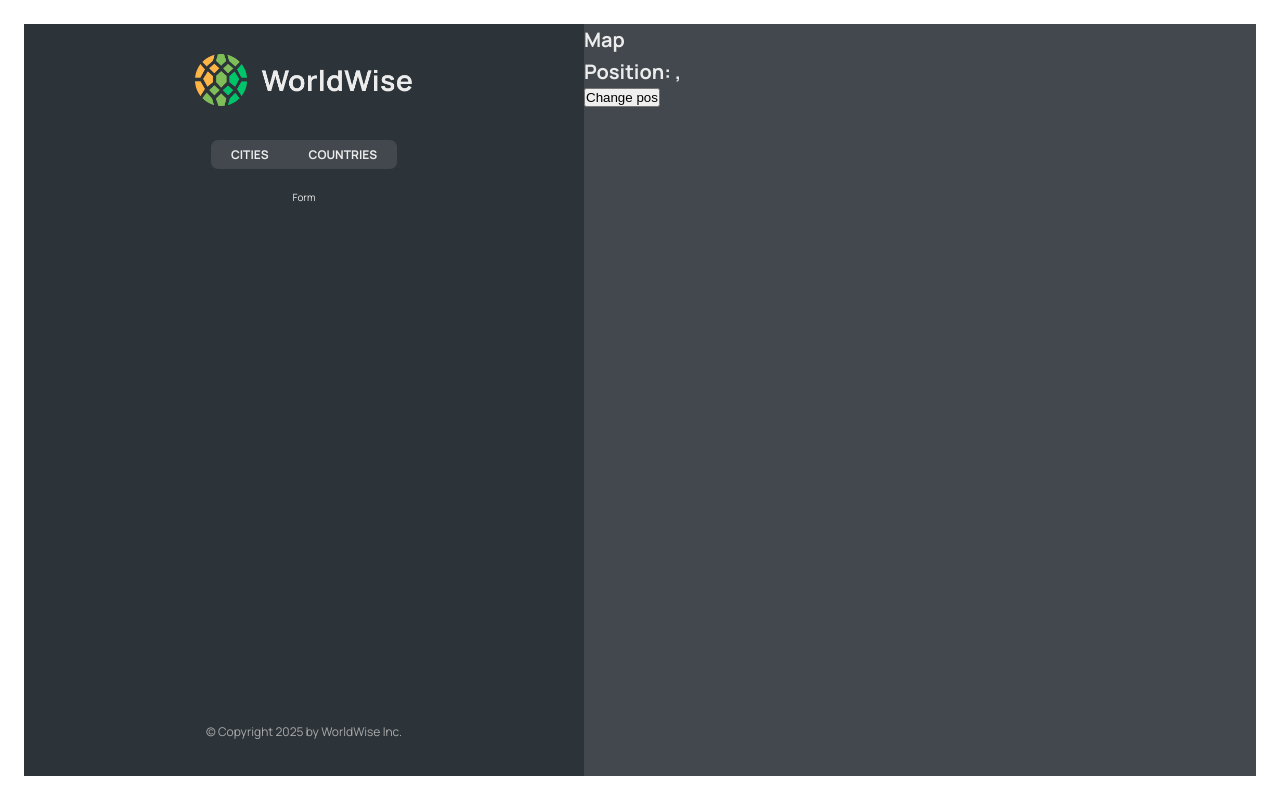
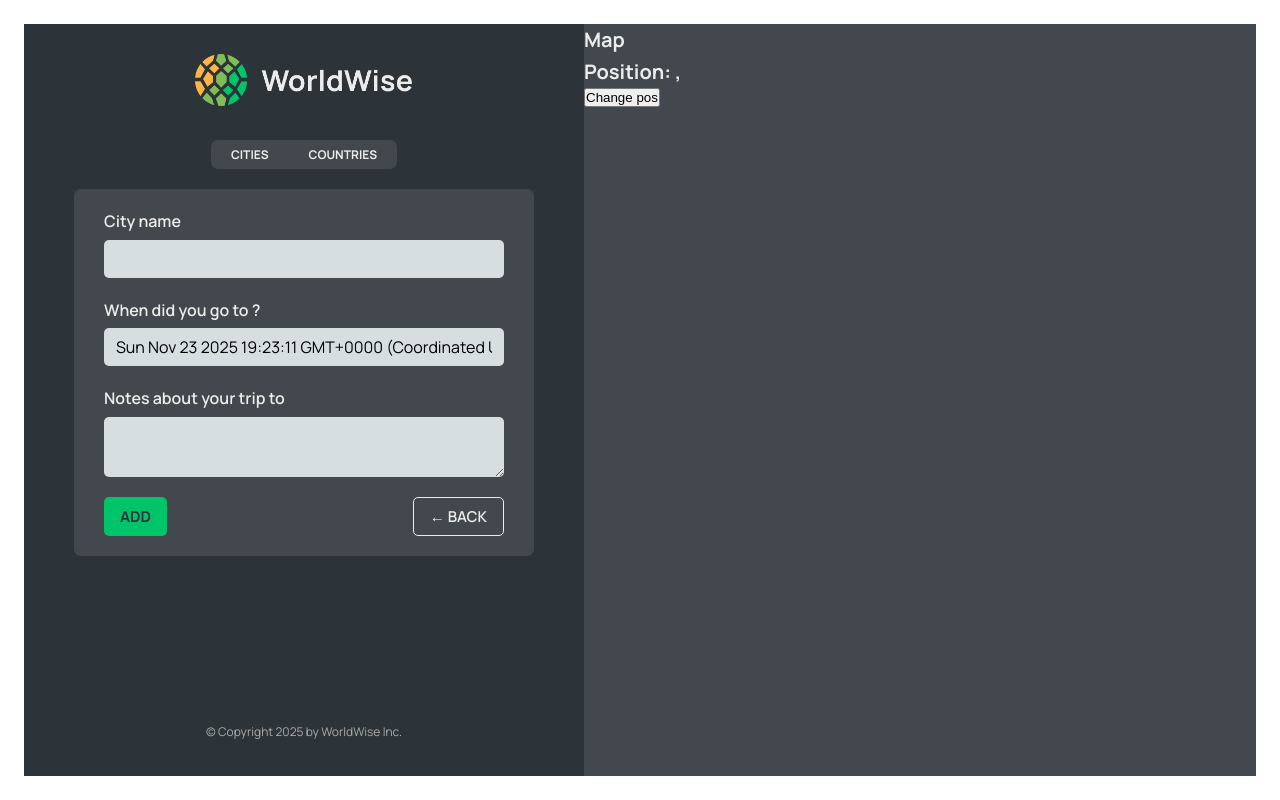
Before and after one commit to williamsconcepts/11-wordwise, a React app: page /app/form in a window 1280 px wide. Built offline with nearby package versions, Linux system fonts and the light colour scheme; data requests are answered from the project's data file; the HTML template or start-up script is replaced by a standard one.

Commit message:
Programmatic Navigation with useNavigate

```diff
--- a/src/App.jsx
+++ b/src/App.jsx
@@ -10,6 +10,7 @@
 import CityList from "./components/CityList";
 import CountryList from "./components/CountryList";
 import City from "./components/City";
+import Form from "./components/Form";
 
 const BASE_URL = "http://localhost:9000";
 
@@ -55,7 +56,7 @@
             path="countries"
             element={<CountryList cities={cities} isLoading={isLoading} />}
           />
-          <Route path="form" element={<p>Form</p>} />
+          <Route path="form" element={<Form />} />
         </Route>
         <Route path="*" element={<PageNotFound />} />
       </Routes>
--- /dev/null
+++ b/src/components/Button.jsx
@@ -0,0 +1,10 @@
+import styles from "./Button.module.css";
+
+function Button({children, onClick, type}) {
+    return (
+       <button onClick={onClick} className={`${styles.btn} ${styles[type]}`}>{children}</button>
+
+    )
+}
+
+export default Button;
--- a/src/components/Form.jsx
+++ b/src/components/Form.jsx
@@ -1,8 +1,10 @@
+/* eslint-disable no-unused-vars */
 // "https://api.bigdatacloud.net/data/reverse-geocode-client?latitude=0&longitude=0"
 
 import { useState } from "react";
-
+import { useNavigate } from "react-router-dom";
 import styles from "./Form.module.css";
+import Button from "./Button";
 
 export function convertToEmoji(countryCode) {
   const codePoints = countryCode
@@ -13,6 +15,7 @@
 }
 
 function Form() {
+  const navigate = useNavigate();
   const [cityName, setCityName] = useState("");
   const [country, setCountry] = useState("");
   const [date, setDate] = useState(new Date());
@@ -49,8 +52,11 @@
       </div>
 
       <div className={styles.buttons}>
-        <button>Add</button>
-        <button>&larr; Back</button>
+        <Button type='primary'>Add</Button>
+        <Button type='back' onClick={(e) => {
+          e.preventDefault();
+          navigate(-1)}}>&larr; Back</Button>
+
       </div>
     </form>
   );
--- a/src/components/Map.jsx
+++ b/src/components/Map.jsx
@@ -1,22 +1,25 @@
-import { useSearchParams } from "react-router-dom";
+import {useNavigate, useSearchParams } from "react-router-dom";
 import styles from "./Map.module.css";
 
 function Map() {
+  const navigate = useNavigate();
+
  const [searchParams, setSearchParams] = useSearchParams();
  const lat = searchParams.get("lat");
  const lng = searchParams.get("lng");
 
   return (
-  <div className={styles.mapContainer}>
+  <div className={styles.mapContainer} onClick={()=> navigate('form')}>
     <h1>Map</h1>
-    <h1>Position: {lat}, {lng}
+    <h1>
+      Position: {lat}, {lng}
     </h1>
     <button onClick={() => {
       setSearchParams({ lat: 51, lng: 43 });
     }}>
       Change pos
     </button>
-    </div>
+  </div>
   );
 }
 
```
